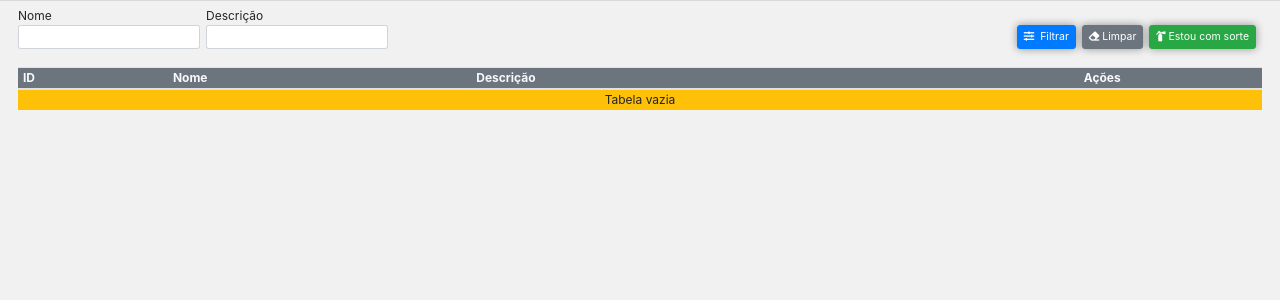
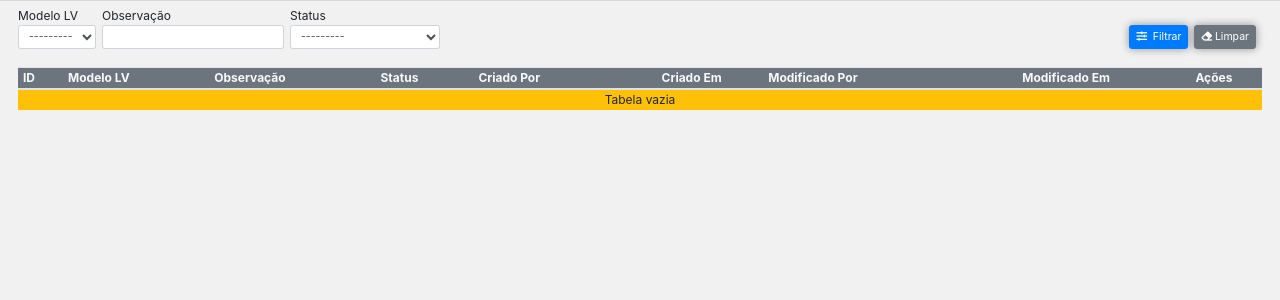
Before and after one commit to frosseto/checklist, a Django app: page /checklist_pesquisa in a window 1280 px wide. Shown: the part 44-344 px from the top of the page. Run offline with Django 3.2, Linux system fonts and the light colour scheme; the visitor is signed in with stand-in values (Sample User, id 1); data that the repository does not hold is empty; some libraries are stand-ins or nearby versions.

Commit message:
atualizacao das telas de pesquisa

```diff
--- a/checklist/filters.py
+++ b/checklist/filters.py
@@ -1,13 +1,37 @@
 import django_filters
 from django_filters import DateRangeFilter, DateFilter, BooleanFilter
 from django import forms
+from django.db import models
 from .models import (OrdemPesquisa,
-                     Modelo)
+                     Modelo,
+                     ListaVerificacao)
 
 class modeloFilter(django_filters.FilterSet):
     class Meta:
         model = Modelo
         fields = ['nome', 'descricao']
+        filter_overrides = {
+            models.CharField: {
+                'filter_class': django_filters.CharFilter,
+                'extra': lambda f: {
+                    'lookup_expr': 'icontains',
+                },
+            },
+        }
+
+class listaverificacaoFilter(django_filters.FilterSet):
+    class Meta:
+        model = ListaVerificacao
+        fields = ['observacao','criadopor','modelo_fk','status']
+    filter_overrides = {
+        models.CharField: {
+            'filter_class': django_filters.CharFilter,
+            'extra': lambda f: {
+                'lookup_expr': 'icontains',
+            },
+        },
+    }
+
 
 class ordemFilter(django_filters.FilterSet):
     start_date = DateFilter(field_name='datafimreal',lookup_expr=('gte'),)
--- a/checklist/templates/_checklist_pesquisa_lv_preenchida_list.html
+++ b/checklist/templates/_checklist_pesquisa_lv_preenchida_list.html
@@ -1,8 +1,13 @@
 {% for modelo in page_obj %}
 <tr>
   <td style="font-size: x-small;">{{ modelo.id }}</td>
-  <td style="font-size: x-small;">{{ modelo.nome }}</td>
-  <td style="font-size: x-small;">{{ modelo.descricao }}</td>
+  <td style="font-size: x-small;">{{ modelo.modelo_fk }}</td>
+  <td style="font-size: x-small;">{{ modelo.observacao }}</td>
+  <td style="font-size: x-small;">{{ modelo.status }}</td>
+  <td style="font-size: x-small;">{{ modelo.criadopor }}</td>
+  <td style="font-size: x-small;">{{ modelo.criadoem }}</td>
+  <td style="font-size: x-small;">{{ modelo.modificadopor }}</td>
+  <td style="font-size: x-small;">{{ modelo.modificadoem }}</td>
 
   <td class="acoes" style="text-align: center;">
     <a type="" class="m-0 p-1" href="">
--- a/checklist/templates/checklist_pesquisa_lv_preenchida.html
+++ b/checklist/templates/checklist_pesquisa_lv_preenchida.html
@@ -21,12 +21,16 @@
         <div class="col-9">
           <div class="row">
             <div class="form-group mr-2">
-              <label for="nome" class="form-label p-0 ">Nome</label>
-              {% render_field filter.form.nome class="form-control form-control-sm" %}
+              <label for="nome" class="form-label p-0 ">Modelo LV</label>
+              {% render_field filter.form.modelo_fk class="form-control form-control-sm" %}
             </div>
             <div class="form-group mr-2">
-              <label for="descricao" class="form-label">Descrição</label>
-              {% render_field filter.form.nome class="form-control form-control-sm" %}
+              <label for="nome" class="form-label p-0 ">Observação</label>
+              {% render_field filter.form.observacao class="form-control form-control-sm" %}
+            </div>
+            <div class="form-group mr-2">
+              <label for="descricao" class="form-label">Status</label>
+              {% render_field filter.form.status class="form-control form-control-sm" %}
             </div>
           </div>
         </div>
@@ -38,12 +42,9 @@
               </button>
             </div>
             <div class="form-group mr-2 pt-4">
-              <a type="submit" class="btn btn-sm btn-secondary btn-sao" href="/sao">
+              <a type="submit" class="btn btn-sm btn-secondary btn-sao" href="{% url 'checklist_pesquisa' %}">
                 <i class="fas fa-eraser"></i> Limpar
               </a>
-            </div>
-            <div class="form-group mr-2 pt-4">
-              <a type="submit" target="_self" href="{% url 'sao_proxima_ordem' %}" class="btn btn-sm btn-success btn-sao"><i class="fas fa-fire-extinguisher"></i> Estou com sorte</a>
             </div>
           </div>
         </div>
@@ -55,8 +56,13 @@
         <thead class="bg-secondary text-light">
           <tr>
             <th scope="col" style="text-align: left;">ID</th>
-            <th scope="col" style="text-align: left;">Nome</th>
-            <th scope="col" style="text-align: left;">Descrição</th>
+            <th scope="col" style="text-align: left;">Modelo LV</th>
+            <th scope="col" style="text-align: left;">Observação</th>
+            <th scope="col" style="text-align: left;">Status</th>
+            <th scope="col" style="text-align: left;">Criado Por</th>
+            <th scope="col" style="text-align: center;">Criado Em</th>
+            <th scope="col" style="text-align: left;">Modificado Por</th>
+            <th scope="col" style="text-align: center;">Modificado Em</th>
             <th scope="col" style="text-align: center;">Ações</th>
           </tr>
         </thead>
--- a/checklist/templates/checklist_pesquisa_nova.html
+++ b/checklist/templates/checklist_pesquisa_nova.html
@@ -26,7 +26,7 @@
             </div>
             <div class="form-group mr-2">
               <label for="descricao" class="form-label">Descrição</label>
-              {% render_field filter.form.nome class="form-control form-control-sm" %}
+              {% render_field filter.form.descricao class="form-control form-control-sm" %}
             </div>
           </div>
         </div>
--- a/checklist/views_checklist.py
+++ b/checklist/views_checklist.py
@@ -3,9 +3,11 @@ from django.core.paginator import Paginator, EmptyPage, PageNotAnInteger
 from .models import (OrdemPesquisa,
                      SAO,
                      SAOResultado,
-                     Modelo)
+                     Modelo,
+                     ListaVerificacao)
 from .filters import (ordemFilter,
-                      modeloFilter)
+                      modeloFilter,
+                      listaverificacaoFilter,)
 from .forms import SAOForm
 from django.http import JsonResponse
 from django.views.decorators.csrf import csrf_protect
@@ -35,14 +37,14 @@ anp_legado = {'NA': 'na',
 @login_required(login_url='/accounts/login/')
 def checklist_pesquisa(request):
     data = request.GET.copy()
-    filtered_qs = modeloFilter(
+    filtered_qs = listaverificacaoFilter(
                 data,
-                Modelo.objects.all()
+                ListaVerificacao.objects.all()
             ).qs
 
     page = request.GET.get('page', 1)
     print(request.GET)
-    modelo_filter = modeloFilter(request.GET, queryset=filtered_qs)
+    listaverificacao_filter = listaverificacaoFilter(request.GET, queryset=filtered_qs)
     paginator = Paginator(filtered_qs, 40)
 
     try:
@@ -52,7 +54,7 @@ def checklist_pesquisa(request):
     except EmptyPage:
         response = paginator.page(paginator.num_pages)
 
-    args = {'filter': modelo_filter, 'page_obj':response}
+    args = {'filter': listaverificacao_filter, 'page_obj':response}
     return render(
         request,
         'checklist_pesquisa_lv_preenchida.html',
```
Also changed, not shown: checklist/admin.py (+9 -1 lines), checklist/models.py (+9 -0 lines).
